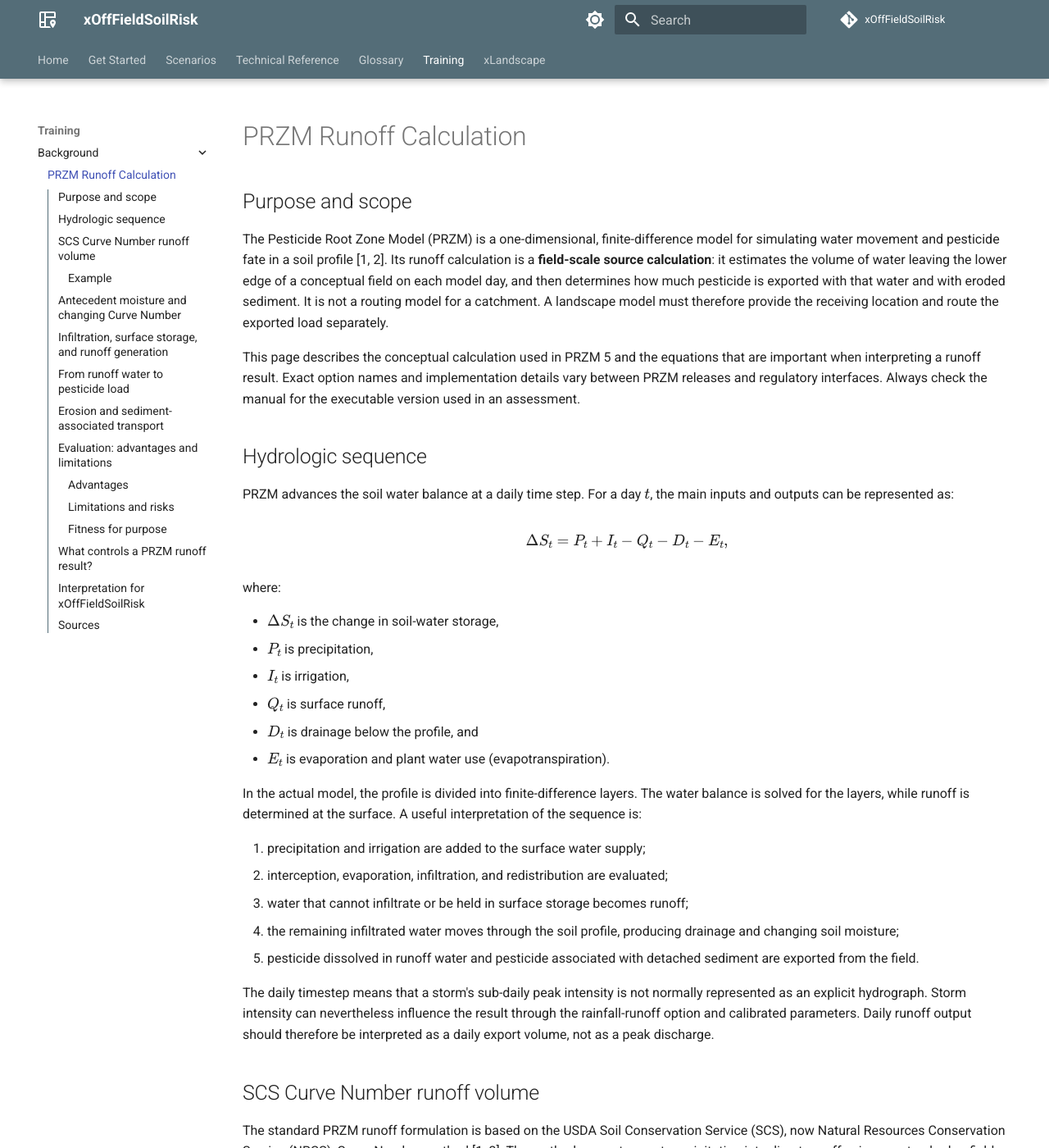
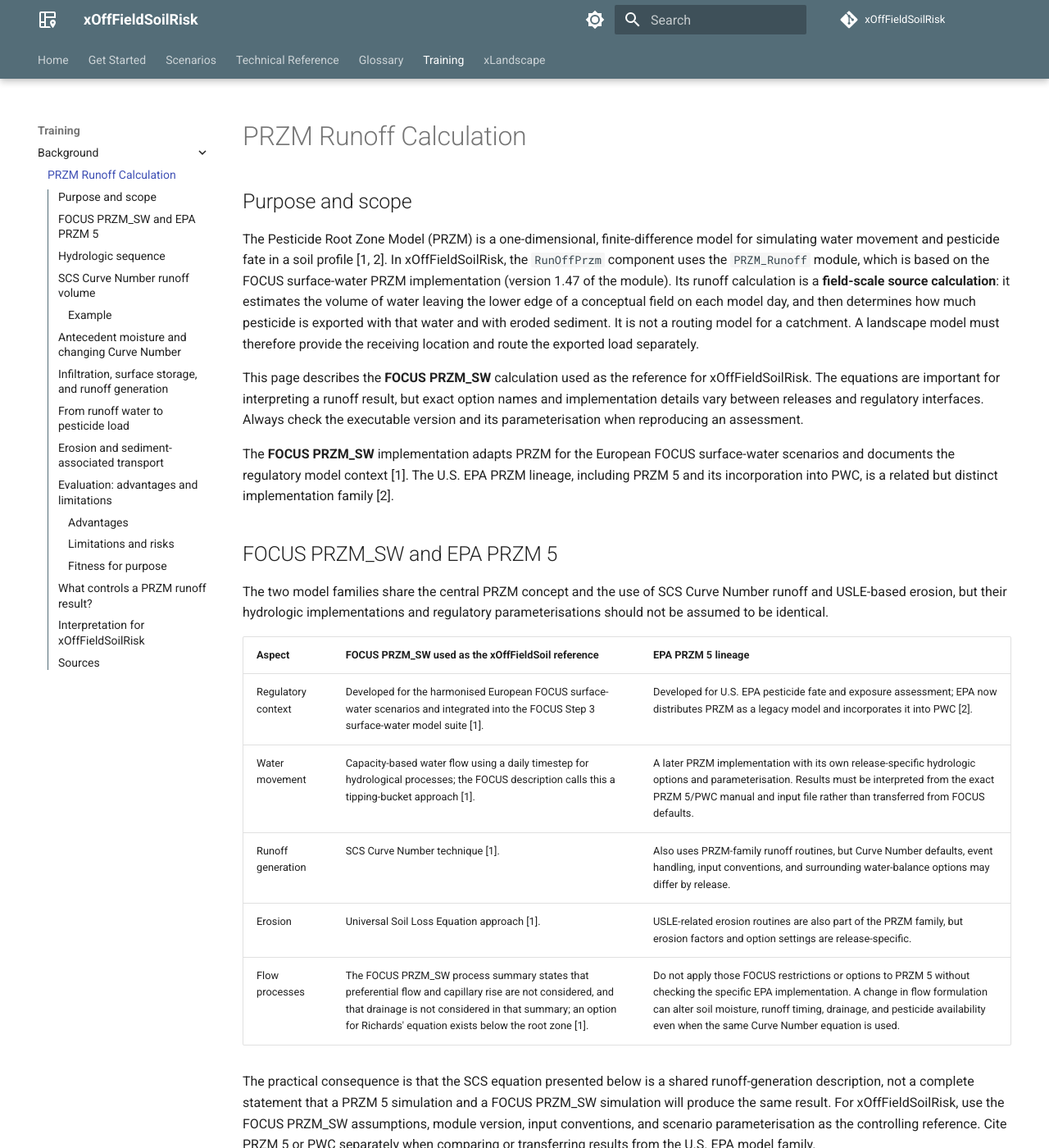
Before and after one commit to xlandscape/xOffFieldSoilRisk, an MkDocs documentation site: the page built from docs/training/background/przm-runoff-calculation.md, in a window 1280 px wide and 1400 px high. Shown: the whole window at 82% size. Built offline with MkDocs 1.6.1 and Material for MkDocs 9.7.7, drawn with Linux system fonts in a browser that asks for light colours; comment, search, counter and statistics services are not loaded; some of the changed text lies outside the part shown.

Commit message:
docs: document FOCUS PRZM runoff differences

```diff
--- a/docs/training/background/przm-runoff-calculation.md
+++ b/docs/training/background/przm-runoff-calculation.md
@@ -2,9 +2,25 @@
 
 ## Purpose and scope
 
-The Pesticide Root Zone Model (PRZM) is a one-dimensional, finite-difference model for simulating water movement and pesticide fate in a soil profile [1, 2]. Its runoff calculation is a **field-scale source calculation**: it estimates the volume of water leaving the lower edge of a conceptual field on each model day, and then determines how much pesticide is exported with that water and with eroded sediment. It is not a routing model for a catchment. A landscape model must therefore provide the receiving location and route the exported load separately.
+The Pesticide Root Zone Model (PRZM) is a one-dimensional, finite-difference model for simulating water movement and pesticide fate in a soil profile [1, 2]. In xOffFieldSoilRisk, the `RunOffPrzm` component uses the `PRZM_Runoff` module, which is based on the FOCUS surface-water PRZM implementation (version 1.47 of the module). Its runoff calculation is a **field-scale source calculation**: it estimates the volume of water leaving the lower edge of a conceptual field on each model day, and then determines how much pesticide is exported with that water and with eroded sediment. It is not a routing model for a catchment. A landscape model must therefore provide the receiving location and route the exported load separately.
 
-This page describes the conceptual calculation used in PRZM 5 and the equations that are important when interpreting a runoff result. Exact option names and implementation details vary between PRZM releases and regulatory interfaces. Always check the manual for the executable version used in an assessment.
+This page describes the **FOCUS PRZM_SW** calculation used as the reference for xOffFieldSoilRisk. The equations are important for interpreting a runoff result, but exact option names and implementation details vary between releases and regulatory interfaces. Always check the executable version and its parameterisation when reproducing an assessment.
+
+The **FOCUS PRZM_SW** implementation adapts PRZM for the European FOCUS surface-water scenarios and documents the regulatory model context [1]. The U.S. EPA PRZM lineage, including PRZM 5 and its incorporation into PWC, is a related but distinct implementation family [2].
+
+## FOCUS PRZM_SW and EPA PRZM 5
+
+The two model families share the central PRZM concept and the use of SCS Curve Number runoff and USLE-based erosion, but their hydrologic implementations and regulatory parameterisations should not be assumed to be identical.
+
+| Aspect | FOCUS PRZM_SW used as the xOffFieldSoil reference | EPA PRZM 5 lineage |
+| --- | --- | --- |
+| Regulatory context | Developed for the harmonised European FOCUS surface-water scenarios and integrated into the FOCUS Step 3 surface-water model suite [1]. | Developed for U.S. EPA pesticide fate and exposure assessment; EPA now distributes PRZM as a legacy model and incorporates it into PWC [2]. |
+| Water movement | Capacity-based water flow using a daily timestep for hydrological processes; the FOCUS description calls this a tipping-bucket approach [1]. | A later PRZM implementation with its own release-specific hydrologic options and parameterisation. Results must be interpreted from the exact PRZM 5/PWC manual and input file rather than transferred from FOCUS defaults. |
+| Runoff generation | SCS Curve Number technique [1]. | Also uses PRZM-family runoff routines, but Curve Number defaults, event handling, input conventions, and surrounding water-balance options may differ by release. |
+| Erosion | Universal Soil Loss Equation approach [1]. | USLE-related erosion routines are also part of the PRZM family, but erosion factors and option settings are release-specific. |
+| Flow processes | The FOCUS PRZM_SW process summary states that preferential flow and capillary rise are not considered, and that drainage is not considered in that summary; an option for Richards' equation exists below the root zone [1]. | Do not apply those FOCUS restrictions or options to PRZM 5 without checking the specific EPA implementation. A change in flow formulation can alter soil moisture, runoff timing, drainage, and pesticide availability even when the same Curve Number equation is used. |
+
+The practical consequence is that the SCS equation presented below is a shared runoff-generation description, not a complete statement that a PRZM 5 simulation and a FOCUS PRZM_SW simulation will produce the same result. For xOffFieldSoilRisk, use the FOCUS PRZM_SW assumptions, module version, input conventions, and scenario parameterisation as the controlling reference. Cite PRZM 5 or PWC separately when comparing or transferring results from the U.S. EPA model family.
 
 ## Hydrologic sequence
 
@@ -196,7 +212,7 @@ The same simplifications that make the method practical can limit its predictive
 - **Initial abstraction is uncertain.** The traditional $I_a = 0.2S$ assumption is convenient but not universal. Changing the initial-abstraction ratio can substantially change runoff from small and moderate events, especially near the runoff threshold.
 - **Antecedent moisture is simplified.** Dry, average, or wet classifications are useful approximations, but they do not fully represent spatially varying soil moisture, preferential flow, macropores, frozen soil, crusting, or rapidly changing surface conditions.
 - **One-dimensional field representation.** PRZM represents a conceptual soil column. It does not resolve within-field topography, concentrated flow paths, channel initiation, field-edge accumulation, or lateral redistribution between landscape positions. Those processes must be addressed by the receiving landscape model or by another hydrologic model.
-- **Runoff and erosion are not interchangeable.** The runoff water calculation does not by itself predict sediment export. Erosion depends on rainfall erosivity, erodibility, slope, cover, and management factors, and the relevant USLE or MUSLE option must be parameterised consistently [1, 4].
+- **Runoff and erosion are not interchangeable.** The runoff water calculation does not by itself predict sediment export. Erosion depends on rainfall erosivity, erodibility, slope, cover, and management factors, and the relevant USLE or MUSLE option must be parameterised consistently [1, 5].
 - **Calibration can be non-unique.** A Curve Number, hydraulic conductivity, depression storage, and soil-water parameters can compensate for one another. A good match to total runoff does not prove that the model has the correct event timing or pesticide concentration.
 - **Pesticide loads inherit hydrologic uncertainty.** Errors in runoff depth, timing, or surface mixing propagate into dissolved and sediment-associated pesticide loads. A fitted runoff volume can still give a biased chemical export if the surface pesticide mass or sorption assumptions are wrong.
 - **No receiving-water or off-field fate by itself.** PRZM estimates export from the modeled field. It does not, on its own, simulate routing across a heterogeneous landscape, deposition in an off-field soil, dilution, connectivity, or exposure at a receptor. Treating the PRZM output as a receptor concentration would be a category error.
@@ -234,9 +250,10 @@ Do not add PRZM's field runoff volume to a receiving compartment as though it we
 
 ## Sources
 
-1. Young, D. F. (2015). *PRZM-5, A Model for Predicting Pesticide Fate in the Crop Root Zone: User Manual*. U.S. Environmental Protection Agency. [EPA PRZM documentation archive](https://www.epa.gov/pesticide-science-and-assessing-pesticide-risks/pesticide-root-zone-model-przm).
-2. Carsel, R. F., Mulkey, L. A., Lorraine, A. N., and others. (1984). *The Pesticide Root Zone Model (PRZM): A Procedure for Evaluating Pesticide Leaching Threats to Ground Water*. Ecological Modelling, 23, 241-255. [doi:10.1016/0304-3800(84)90034-3](https://doi.org/10.1016/0304-3800(84)90034-3).
-3. USDA Natural Resources Conservation Service. (2004). *National Engineering Handbook, Part 630, Hydrology, Chapter 10: Estimation of Direct Runoff from Storm Rainfall*. [NRCS National Engineering Handbook](https://www.nrcs.usda.gov/resources/guides-and-instructions/national-engineering-handbook).
-4. Wischmeier, W. H., and Smith, D. D. (1978). *Predicting Rainfall Erosion Losses: A Guide to Conservation Planning*. USDA Agriculture Handbook 537. [USDA National Agricultural Library record](https://www.nrcs.usda.gov/resources/guides-and-instructions/predicting-rainfall-erosion-losses).
+1. European Commission Joint Research Centre. *PRZM_SW: FOCUS Surface Water PRZM model*. European Soil Data Centre, FOCUS DG SANTE. [PRZM_SW model documentation](https://esdac.jrc.ec.europa.eu/projects/przmsw).
+2. Young, D. F. (2015). *PRZM-5, A Model for Predicting Pesticide Fate in the Crop Root Zone: User Manual*. U.S. Environmental Protection Agency. [EPA PRZM documentation archive](https://www.epa.gov/ceam/przm-version-index).
+3. Carsel, R. F., Mulkey, L. A., Lorraine, A. N., and others. (1984). *The Pesticide Root Zone Model (PRZM): A Procedure for Evaluating Pesticide Leaching Threats to Ground Water*. Ecological Modelling, 23, 241-255. [doi:10.1016/0304-3800(84)90034-3](https://doi.org/10.1016/0304-3800(84)90034-3).
+4. USDA Natural Resources Conservation Service. (2004). *National Engineering Handbook, Part 630, Hydrology, Chapter 10: Estimation of Direct Runoff from Storm Rainfall*. [NRCS National Engineering Handbook](https://www.nrcs.usda.gov/resources/guides-and-instructions/national-engineering-handbook).
+5. Wischmeier, W. H., and Smith, D. D. (1978). *Predicting Rainfall Erosion Losses: A Guide to Conservation Planning*. USDA Agriculture Handbook 537. [USDA National Agricultural Library record](https://www.nrcs.usda.gov/resources/guides-and-instructions/predicting-rainfall-erosion-losses).
 
 The equations on this page are presented for explanation and dimensional checks. For a reproducible assessment, cite the exact PRZM release, input file, weather series, soil profile, Curve Number source, and option settings used to produce the result.
```
Also changed, not shown: other parts of docs/training/background/przm-runoff-calculation.md (+2 -2 lines).
